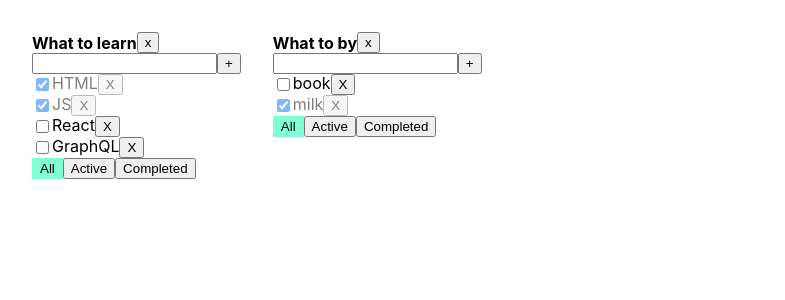
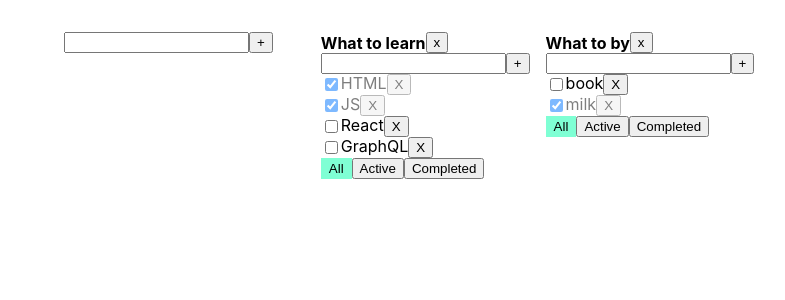
Before and after one commit to AlexandrShnipov/todolist-ts, a React (Create React App) app: page / in a window 1280 px wide. Shown: the top 300 px of the page, without its empty margins (0-785 px from the left). Built offline with nearby package versions, Linux system fonts and the light colour scheme.

Commit message:
feature/addTodoList

```diff
--- a/src/App.css
+++ b/src/App.css
@@ -3,8 +3,10 @@
 }
 
 .App {
-    padding-top: 2rem;
+    padding: 2rem;
     display: flex;
+    flex-wrap: wrap;
+    gap: 1rem;
 }
 
 .App > div {
--- a/src/App.tsx
+++ b/src/App.tsx
@@ -3,6 +3,7 @@ import './reset.css'
 import './App.css';
 import {TasksType, Todolist} from './components/Todolist';
 import {v1} from 'uuid';
+import {AddItemForm} from './components/AddItemForm';
 
 export type FilterValuesType = 'all' | 'active' | 'completed'
 export type TodoListType = {
@@ -16,7 +17,7 @@ const App = () => {
         const tasks = tasksObj[todoListsId]
         const filteredTasks = tasks.filter((task) => task.id !== id);
         tasksObj[todoListsId] = filteredTasks
-        setTasksObj({...tasksObj});
+        setTasks({...tasksObj});
 
     }
 
@@ -29,7 +30,7 @@ const App = () => {
         const tasks = tasksObj[todoListsId]
         const newTasks = [newTask, ...tasks]
         tasksObj[todoListsId] = newTasks
-        setTasksObj({...tasksObj})
+        setTasks({...tasksObj})
     }
 
     const changeStatus = (taskId: string, isDone: boolean, todoListsId: string) => {
@@ -37,7 +38,7 @@ const App = () => {
         const task = tasks.find(t => t.id === taskId)
         if (task) {
             task.isDone = isDone
-            setTasksObj({...tasksObj})
+            setTasks({...tasksObj})
         }
 
     }
@@ -54,7 +55,7 @@ const App = () => {
         const filteredTodoLists = todoLists.filter(tl => tl.id !== todoListsId)
         setTodoLists(filteredTodoLists)
         delete tasksObj[todoListsId]
-        setTasksObj({...tasksObj})
+        setTasks({...tasksObj})
     }
 
     const todoListsId1 = v1()
@@ -65,7 +66,7 @@ const App = () => {
         {id: todolistsId2, title: 'What to by', filter: 'all'}
     ])
 
-    const [tasksObj, setTasksObj] = useState({
+    const [tasksObj, setTasks] = useState({
         [todoListsId1]: [
             {id: v1(), title: 'HTML', isDone: true},
             {id: v1(), title: 'JS', isDone: true},
@@ -78,8 +79,21 @@ const App = () => {
         ]
     })
 
+    const addTodoList = (title: string) => {
+        const todoList: TodoListType = {
+            id: v1(), title: title, filter: 'all'
+        }
+        setTodoLists([todoList, ...todoLists])
+        setTasks({
+            ...tasksObj,
+            [todoList.id]: []
+        })
+    }
+
     return (
         <div className="App">
+            <AddItemForm addItem={addTodoList}/>
+            <div style={{display: 'flex', gap: '1rem', flexWrap: 'wrap'}}>
                 {
                     todoLists.map(tl => {
                         let tasksForTodoList = tasksObj[tl.id]
@@ -105,6 +119,8 @@ const App = () => {
                         )
                     })
                 }
+            </div>
+
 
         </div>
     );
--- /dev/null
+++ b/src/components/AddItemForm.tsx
@@ -0,0 +1,46 @@
+import React, {ChangeEvent, KeyboardEvent, useState} from 'react';
+
+type AddItemFormPropsType = {
+    addItem: (title: string) => void
+}
+export const AddItemForm = (props: AddItemFormPropsType) => {
+    const {addItem} = props
+
+    const [newTaskTitle, setNewTaskTitle] = useState('')
+    const [error, setError] = useState<null | string>(null)
+
+    const onChangeHandler = (e: ChangeEvent<HTMLInputElement>) => {
+        setNewTaskTitle(e.currentTarget.value)
+    }
+    const onKeyPressHandler = (e: KeyboardEvent<HTMLInputElement>) => {
+        setError(null)
+        if (e.charCode === 13) {
+            addNewTask()
+        }
+    }
+    const addNewTask = () => {
+        if (newTaskTitle.trim() === '') {
+            return (
+                setError('Title is required')
+            )
+        }
+        addItem(newTaskTitle.trim())
+        setNewTaskTitle('')
+    }
+
+    return (
+        <div>
+            <div>
+                <input
+                    value={newTaskTitle}
+                    onChange={onChangeHandler}
+                    onKeyPress={onKeyPressHandler}
+                    className={error ? 'error' : ''}
+                />
+                <button onClick={addNewTask}>+</button>
+            </div>
+            {error && <p className={'error-message'}>{error}</p>}
+        </div>
+    )
+
+}
--- a/src/components/TodoList.css
+++ b/src/components/TodoList.css
@@ -1,12 +1,3 @@
-.error {
-    outline: red 1px solid;
-    border: red 1px solid;
-}
-
-.error-message {
-    color: red;
-}
-
 .active-filter {
     background-color: aquamarine;
     border: 2px solid aquamarine;
--- a/src/components/Todolist.tsx
+++ b/src/components/Todolist.tsx
@@ -1,6 +1,7 @@
-import React, {ChangeEvent, KeyboardEvent, useState} from 'react';
+import React, {ChangeEvent} from 'react';
 import {FilterValuesType} from '../App';
 import './TodoList.css'
+import {AddItemForm} from './AddItemForm';
 
 export type TasksType = {
     id: string
@@ -24,12 +25,9 @@ export const Todolist = (props: TodoListPropsType) => {
 
     const {
         tasks, removeTask, title,
-        changedFilter, addTask, changeTaskStatus,
+        changedFilter, changeTaskStatus,
         filter, id, removeTodoListApp
     } = props
-
-    const [newTaskTitle, setNewTaskTitle] = useState('')
-    const [error, setError] = useState<null | string>(null)
 
     const tasksList = tasks.map(task => {
             const onRemoveHandler = () => {
@@ -55,42 +53,22 @@ export const Todolist = (props: TodoListPropsType) => {
         }
     )
 
-    const onChangeHandler = (e: ChangeEvent<HTMLInputElement>) => {
-        setNewTaskTitle(e.currentTarget.value)
-    }
-
-    const addNewTask = () => {
-        if (newTaskTitle.trim() === '') {
-            return (
-                setError('Title is required')
-            )
-        }
-        addTask(newTaskTitle.trim(), id)
-        setNewTaskTitle('')
-    }
-
-    const onKeyPressHandler = (e: KeyboardEvent<HTMLInputElement>) => {
-        setError(null)
-        if (e.charCode === 13) {
-            addNewTask()
-        }
-    }
-
     const onAllClickHandler = () => {
         changedFilter('all', props.id)
-        setError(null)
     }
     const onActiveClickHandler = () => {
-        setError(null)
         changedFilter('active', props.id)
     }
     const onCompletedClickHandler = () => {
-        setError(null)
         changedFilter('completed', props.id)
     }
 
     const removeTodoList = () => {
         removeTodoListApp(id)
+    }
+
+    const addTask = (title:string)=> {
+        props.addTask(title, id)
     }
 
     return (
@@ -101,16 +79,7 @@ export const Todolist = (props: TodoListPropsType) => {
                     <button onClick={removeTodoList}>x</button>
                 </div>
 
-                <div>
-                    <input
-                        value={newTaskTitle}
-                        onChange={onChangeHandler}
-                        onKeyPress={onKeyPressHandler}
-                        className={error ? 'error' : ''}
-                    />
-                    <button onClick={addNewTask}>+</button>
-                    {error && <p className={'error-message'}>{error}</p>}
-                </div>
+                <AddItemForm addItem={addTask}/>
                 <ul>
                     {tasksList}
                 </ul>
--- a/src/index.css
+++ b/src/index.css
@@ -11,3 +11,12 @@ code {
   font-family: source-code-pro, Menlo, Monaco, Consolas, 'Courier New',
     monospace;
 }
+
+.error {
+    outline: red 1px solid;
+    border: red 1px solid;
+}
+
+.error-message {
+    color: red;
+}
```
Lines whose indentation alone changed are shown as unchanged.
